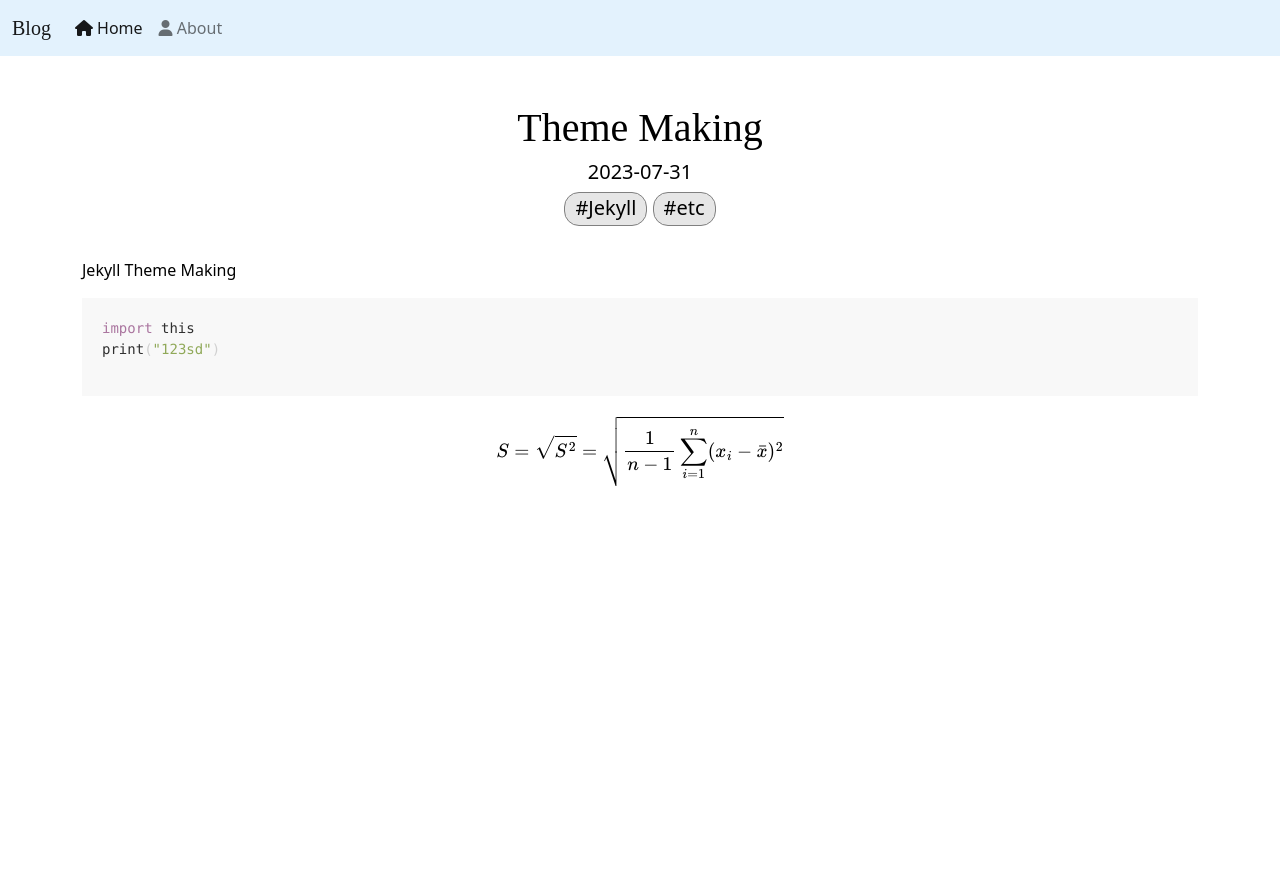
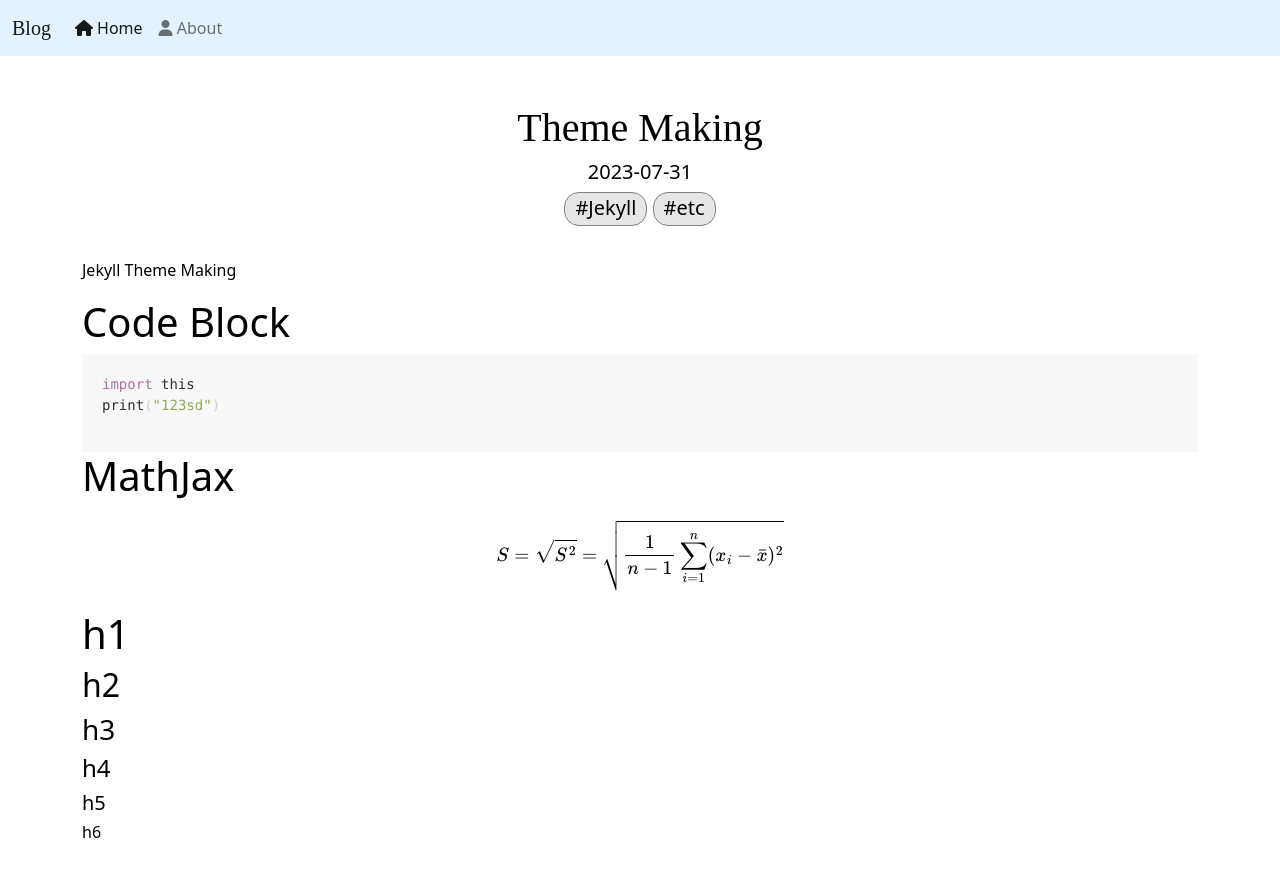
Before and after one commit to happydm09/B, a Jekyll site: the page built from _posts/2023-07-31-theme.md, in a window 1280 px wide. Shown: the top 877 px of the page. Built offline with Jekyll 4.4.1, drawn with Linux system fonts in a browser that asks for light colours; nearby versions of some CDN libraries; some web fonts are replaced; formulas are drawn with MathJax 3.

Commit message:
Update 2023-07-31-theme.md

````diff
--- a/_posts/2023-07-31-theme.md
+++ b/_posts/2023-07-31-theme.md
@@ -8,11 +8,22 @@ tags: [Jekyll, etc]
 
 Jekyll Theme Making
 
+# Code Block
+
 ```python
 import this
 print("123sd")
 ```
 
+# MathJax
+
 $$
 {S} = \sqrt {S^2} = \sqrt { \frac{1}{n-1} \sum\limits_{i=1}^{n} (x_i - \bar{x})^{2} }
 $$
+
+# h1
+## h2
+### h3
+#### h4
+##### h5
+###### h6
````
